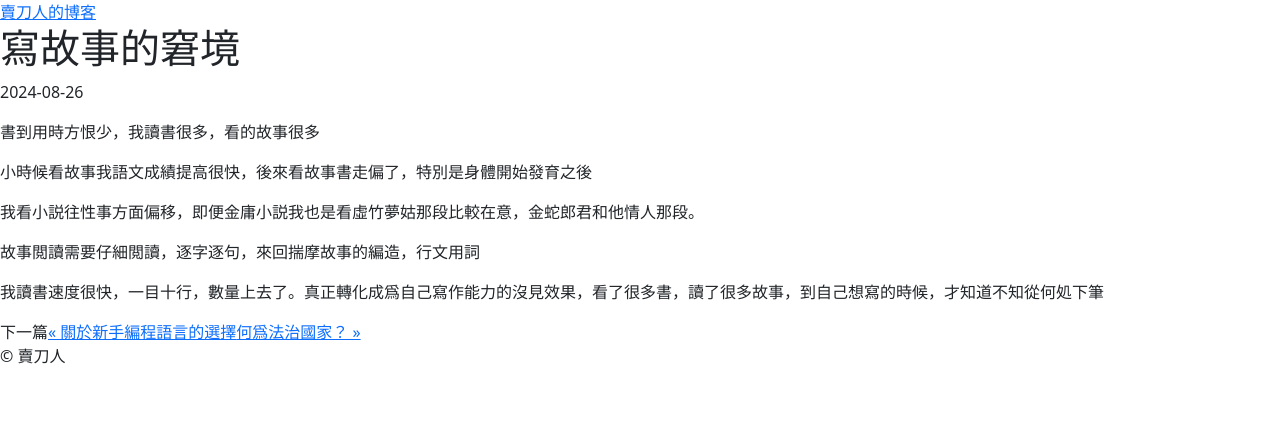
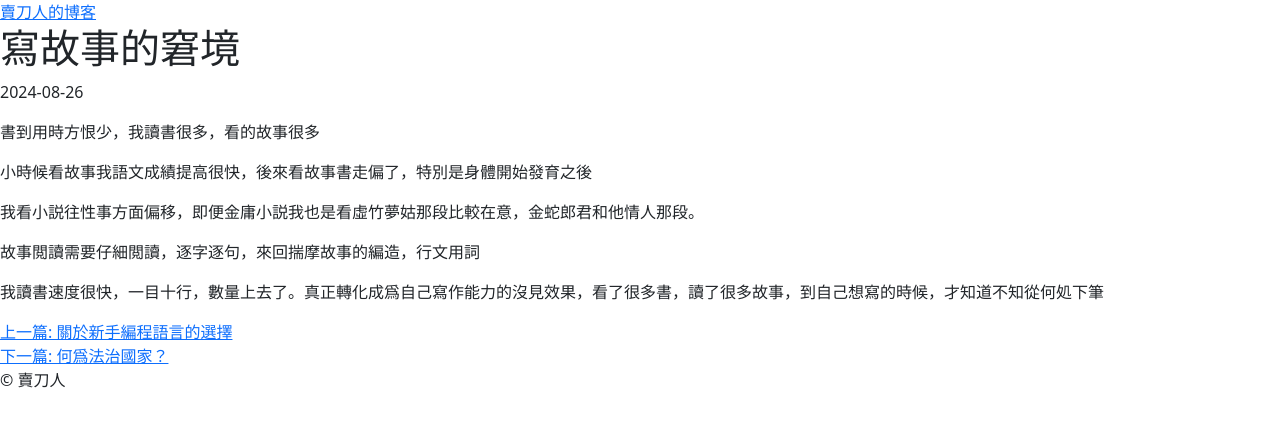
Before and after one commit to maidaoren/maidaoren.github.io, a Jekyll site: the page built from _posts/2024-08-26-write-history.md, in a window 1280 px wide. Shown: the top 427 px of the page. Built offline with Jekyll 4.4.1, drawn with Linux system fonts in a browser that asks for light colours.

Commit message:
Update post.html

```diff
--- a/_layouts/post.html
+++ b/_layouts/post.html
@@ -16,19 +16,12 @@
 
   <!-- POST NAVIGATION -->
   <footer class="postNav clearfix">
-   下一篇 {%- if page.previous.url -%}
-      <a class="prev{% if page.previous.image %} image{% endif %}" href="{{ page.previous.url | relative_url }}"><span>&laquo;&nbsp;{{ page.previous.title }}</span>
-      {%- if page.previous.image -%}
-        <img src="{{ '/assets/img/' |  append: page.previous.image | relative_url }}" alt="">
-      {%- endif -%}
-    </a>
-    {%- endif -%}
-    {%- if page.next.url -%}
-      <a class="next{% if page.next.image %} image{% endif %}" href="{{ page.next.url | relative_url }}"><span>{{ page.next.title }}&nbsp;&raquo;</span>
-      {%- if page.next.image -%}
-        <img src="{{ '/assets/img/' | append: page.next.image | relative_url }}" alt="">
-      {%- endif -%}
-      </a>
-    {%- endif -%}
+      {% if page.previous.url %}
+        <a href="{{ page.previous.url }}">上一篇: {{ page.previous.title }}</a>
+      {% endif %}
+      <br>
+      {% if page.next.url %}
+        <a href="{{ page.next.url }}">下一篇: {{ page.next.title }}</a>
+      {% endif %}
   </footer>
 </article>
```
